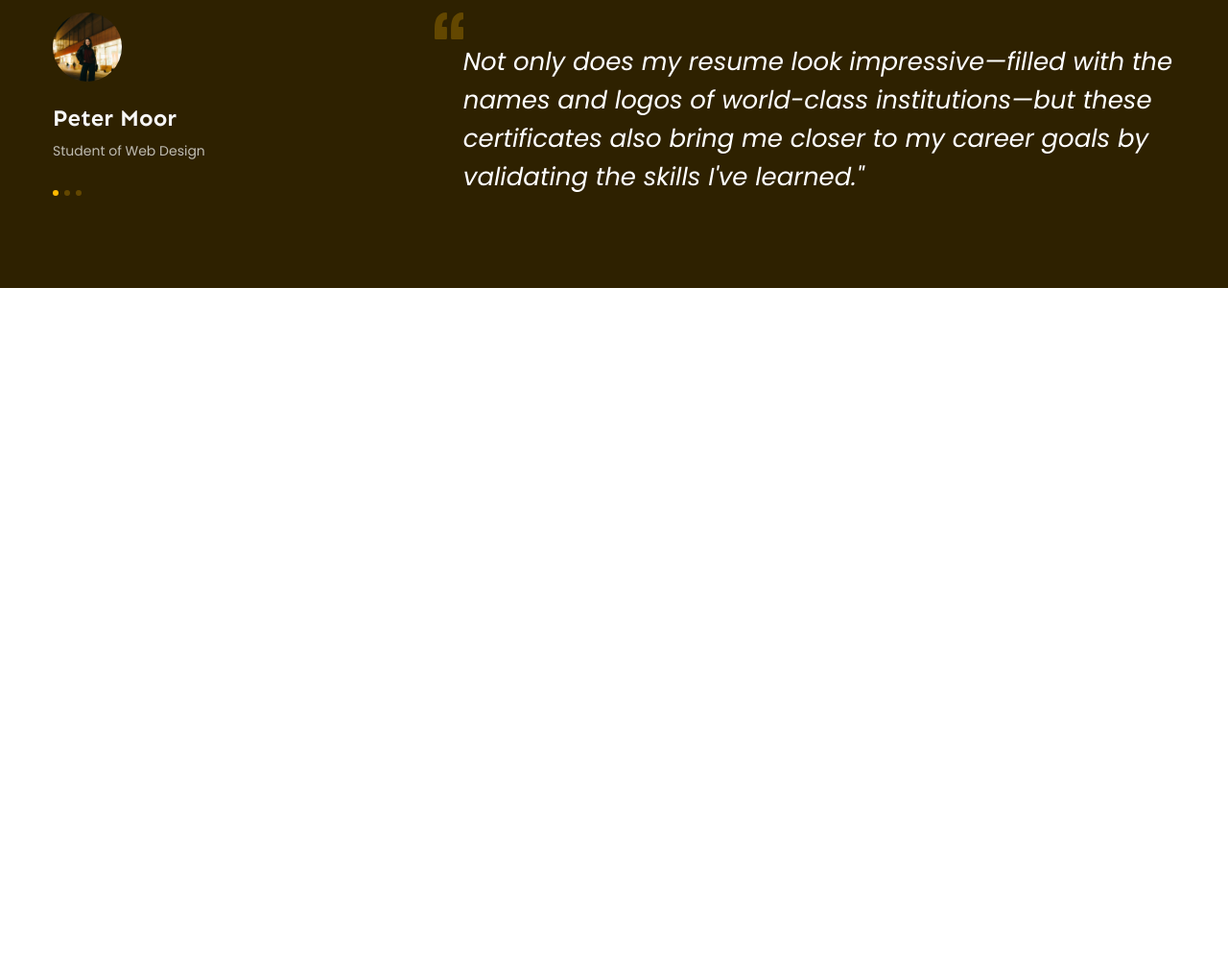
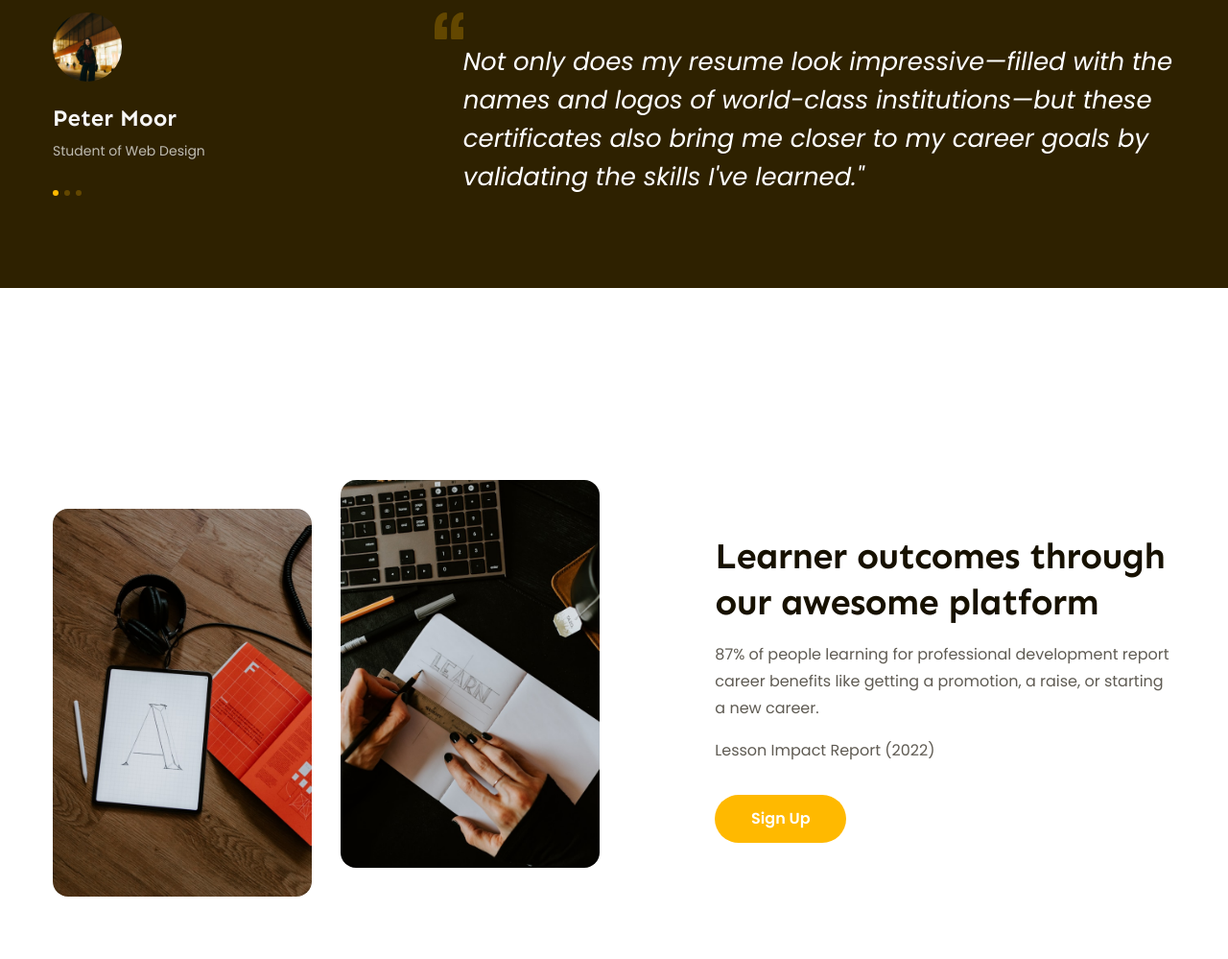
Before and after one commit to Tien-Dat23/du_an1, a plain HTML site: page index.html in a window 1280 px wide. Shown: the part 1992-2991 px from the top of the page at 96% size. Before the commit the page ends 2292 px from the top, so only its background shows below. Drawn offline with Linux system fonts and the light colour scheme.

Commit message:
p10 - Code phần Features

```diff
--- a/assets/css/style.css
+++ b/assets/css/style.css
@@ -488,3 +488,52 @@ a {
   line-height: 1.54; /* 153.846% */
   margin-left: 30px;
 }
+
+/* ======================= Features =================== */
+.feature {
+  margin-top: 135px;
+  padding: 65px 0;
+}
+
+.feature .body {
+  display: flex;
+  justify-content: space-between;
+}
+
+.feature .images {
+  display: flex;
+  gap: 30px;
+}
+
+.feature .images img {
+  width: 270px;
+  height: 404px;
+  object-fit: cover;
+  border-radius: 16px;
+}
+
+.feature .lower {
+  margin-top: 30px;
+}
+
+.feature .content {
+  width: 41%;
+  display: flex;
+  flex-direction: column;
+  justify-content: center;
+}
+
+.feature .desc {
+  margin-top: 16px;
+  color: #5f5b53;
+  font-size: 1.6rem;
+  line-height: 1.75; /* 175% */
+}
+
+.feature .cta-btn {
+  margin-top: 32px;
+  width: 137px;
+  height: 50px;
+  border-radius: 26px;
+  background: var(--primary-color);
+}
--- a/index.html
+++ b/index.html
@@ -371,6 +371,37 @@
           </div>
         </div>
       </div>
+
+      <!-- Features -->
+      <div class="feature">
+        <div class="main-content">
+          <div class="body">
+            <div class="images">
+              <img
+                class="lower"
+                src="./assets/img/learn1.jpg"
+                alt="Learner outcomes through our awesome platform"
+              />
+              <img
+                src="./assets/img/learn2.jpg"
+                alt="Learner outcomes through our awesome platform"
+              />
+            </div>
+            <div class="content">
+              <div class="heading-lv2">
+                Learner outcomes through our awesome platform
+              </div>
+              <p class="desc">
+                87% of people learning for professional development report
+                career benefits like getting a promotion, a raise, or starting a
+                new career.
+              </p>
+              <p class="desc">Lesson Impact Report (2022)</p>
+              <a href="" class="btn cta-btn">Sign Up</a>
+            </div>
+          </div>
+        </div>
+      </div>
     </main>
   </body>
 </html>
```
Also changed, not shown: assets/img/learn1.jpg (added), assets/img/learn2.jpg (added).
